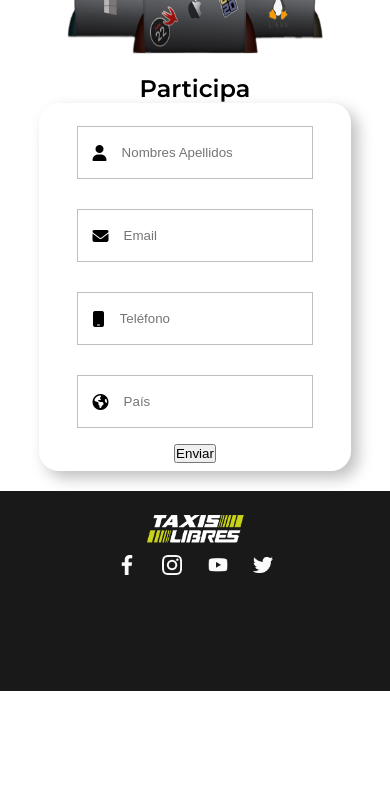
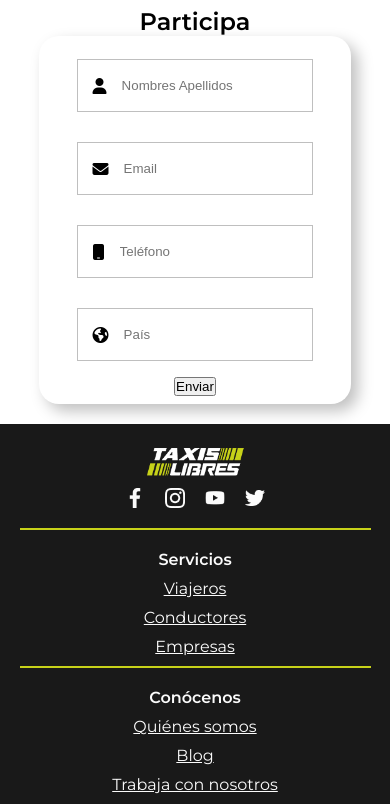
Before and after one commit to diegoalfonsoc18/Hackathon-2023, a plain HTML site: page index.html in a window 390 px wide. Shown: the part 1719-2523 px from the top of the page. Before the commit the page ends 2440 px from the top, so only its background shows below. Drawn offline with Linux system fonts and the light colour scheme.

Commit message:
footer mobile

```diff
--- a/css/style.css
+++ b/css/style.css
@@ -87,6 +87,7 @@ header {
 
 .container-title {
   width: 100%;
+  height: 30px;
   margin: 0;
   display: flex;
   flex-direction: column;
@@ -233,19 +234,21 @@ header {
 
 footer {
   display: flex;
+  flex-wrap: wrap;
   flex-direction: column;
+  align-content: center;
   width: 100%;
-  height: 200px;
+  height: auto;
   background-color: var(--dark);
   margin: 20px;
 }
 .wrapper-footer {
   display: flex;
   flex-direction: column;
-  align-content: center;
-  justify-items: center;
-  width: 100%;
-  height: auto;
+  /* align-content: center; */
+  /* justify-items: center; */
+  width: 90%;
+  height: 100%;
   padding: 10px 0;
 }
 
@@ -275,6 +278,48 @@ footer {
   width: 100%;
   height: 100%;
 }
+
+.servicios {
+  display: flex;
+  flex-direction: column;
+  align-items: center;
+  width: 100%;
+  padding-top: 10px;
+}
+
+.servicios h4 {
+  margin-top: 10px;
+  color: var(--bkg);
+}
+.servicios a {
+  margin-top: 10px;
+  color: var(--bkg);
+}
+.conocenos {
+  display: flex;
+  flex-direction: column;
+  align-items: center;
+  width: 100%;
+  padding-top: 10px;
+}
+.conocenos h4 {
+  margin-top: 10px;
+  color: var(--bkg);
+}
+
+.conocenos a {
+  margin-top: 10px;
+  color: var(--bkg);
+}
+
+hr {
+  margin-top: 10px;
+  width: 100%;
+  border: none;
+  height: 2px;
+  background-color: var(--yellow);
+}
+
 @media (min-width: 768px) {
   .wrapper-header {
     display: flex;
--- a/index.html
+++ b/index.html
@@ -203,6 +203,10 @@
       </form>
     </div>
     </section>
+
+
+
+
     <footer>
       <div class="wrapper-footer">
         <div class="contact-info">
@@ -222,10 +226,25 @@
           </a>
         </div>
         </div>
-        <div class="social"></div>
-        <div class="links"></div>
+        <hr>
+        <div class="servicios">
+          <h4>Servicios</h4>
+          <a href="">Viajeros</a>
+          <a href="">Conductores</a>
+          <a href="">Empresas</a>
+        </div>
+        <hr>
+        <div class="conocenos">
+          <h4>Conócenos</h4>
+          <a href="">Quiénes somos</a>
+          <a href="">Blog</a>
+          <a href="">Trabaja con nosotros</a>
+        </div>
       </div>
     </footer>
+
+
+
     <script src="./js/main.js"></script>
   </body>
 </html>
```
